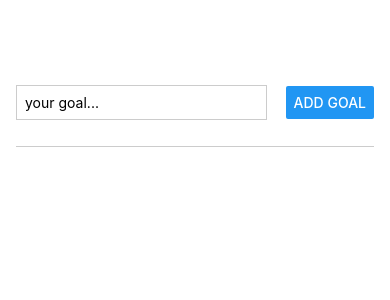
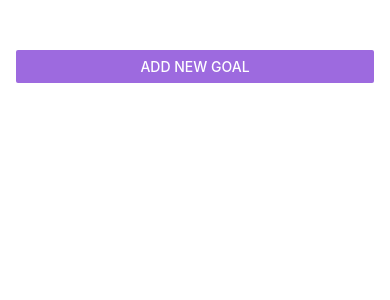
Before and after one commit to Emekaony/Goal-Tracker, a React Native app: screen / in a window 390 px wide. Shown: the top 300 px of the page. Built offline with nearby package versions, Linux system fonts and the light colour scheme.

Commit message:
Done with the basic styles

```diff
--- a/App.jsx
+++ b/App.jsx
@@ -1,11 +1,17 @@
 import { useState } from "react";
-import { StyleSheet, View, FlatList } from "react-native";
+import { StyleSheet, View, FlatList, Button } from "react-native";
+import { StatusBar } from "expo-status-bar";
 
 import GoalItem from "./components/GoalItem";
 import GoalInput from "./components/GoalInput";
 
 export default function App() {
+  const [modalIsVisible, setModalIsVisible] = useState(false);
   const [courseGoals, setCourseGoals] = useState([]);
+
+  const startAddGoalHandler = () => {
+    setModalIsVisible(true);
+  };
 
   const addGoalHandler = (goalText) => {
     // the recommended way of updating state when the new state depends on the old state
@@ -15,6 +21,7 @@ export default function App() {
       // switched this from key to ID so I can make use of the KeyExtractor function
       { text: goalText, id: Math.random().toString() },
     ]);
+    endAddGoalHandler();
   };
 
   const deleteGoalHandler = (id) => {
@@ -25,9 +32,24 @@ export default function App() {
     });
   };
 
+  const endAddGoalHandler = () => {
+    setModalIsVisible(false);
+  };
+
   return (
+    <>
+      <StatusBar style="light" />
       <View style={styles.container}>
-      <GoalInput buttonPressHandler={addGoalHandler} />
+        <Button
+          title="Add new goal"
+          color="#9D6ADF"
+          onPress={startAddGoalHandler}
+        />
+        <GoalInput
+          buttonPressHandler={addGoalHandler}
+          visible={modalIsVisible}
+          onCancel={endAddGoalHandler}
+        />
         <View style={styles.goalsContainer}>
           <FlatList
             // every object in here has a key property, FlatList automatically looks for that and uses that Key
@@ -48,6 +70,7 @@ export default function App() {
           />
         </View>
       </View>
+    </>
   );
 }
 
--- a/app.json
+++ b/app.json
@@ -11,6 +11,7 @@
       "resizeMode": "contain",
       "backgroundColor": "#ffffff"
     },
+    "backgroundColor": "#1e085a",
     "updates": {
       "fallbackToCacheTimeout": 0
     },
--- a/components/GoalInput.jsx
+++ b/components/GoalInput.jsx
@@ -1,7 +1,14 @@
 import { useState } from "react";
-import { View, Button, StyleSheet, TextInput } from "react-native";
+import {
+  View,
+  Button,
+  StyleSheet,
+  TextInput,
+  Modal,
+  Image,
+} from "react-native";
 
-const GoalInput = ({ buttonPressHandler }) => {
+const GoalInput = ({ buttonPressHandler, visible, onCancel }) => {
   const [goalText, setGoalText] = useState("");
 
   const goalInputHandler = (enteredText) => {
@@ -16,9 +23,17 @@ const GoalInput = ({ buttonPressHandler }) => {
   };
 
   return (
+    <Modal animationType="slide" visible={visible}>
+      {/* make sure to use a nested view like you see here when styling modals */}
       <View style={styles.inputContainer}>
+        <Image
+          source={require("../assets/images/goal_image.png")}
+          style={styles.image}
+        />
         <TextInput
           placeholder="your goal..."
+          placeholderTextColor={"white"}
+          pl
           style={styles.textInput}
           // target action pair. Pass a pointer to the function
           onChangeText={goalInputHandler}
@@ -28,30 +43,51 @@ const GoalInput = ({ buttonPressHandler }) => {
           autoCorrect="off"
           autoComplete="off"
         />
-      {/* buttons do not have a style prop */}
-      <Button title="add goal" onPress={addGoalHandler} />
+        <View style={styles.buttonContainer}>
+          <View style={styles.button}>
+            <Button title="Cancel" onPress={onCancel} color="#f31282" />
           </View>
+          <View style={styles.button}>
+            <Button title="Add Goal" onPress={addGoalHandler} color="white" />
+          </View>
+        </View>
+      </View>
+    </Modal>
   );
 };
 
 const styles = StyleSheet.create({
   inputContainer: {
     flex: 1,
-    flexDirection: "row",
-    justifyContent: "space-between",
+    justifyContent: "center",
     alignItems: "center",
-    marginTop: 10,
-    margingBottom: 20,
-    borderBottomWidth: 1,
-    borderBottomColor: "#cccccc",
+    padding: 16,
+    backgroundColor: "#311b6b",
+  },
+  image: {
+    width: 100,
+    height: 100,
+    margin: 20,
   },
   textInput: {
     borderWidth: 1,
-    borderColor: "#cccccc",
-    // take up 80% of the available width
-    width: "70%",
-    marginRight: 8,
+    width: "100%",
     padding: 8,
+    borderColor: "#C0B9CA",
+    backgroundColor: "#C0B9CA",
+    color: "#120438",
+    borderRadius: 6,
+    padding: 16,
+  },
+  buttonContainer: {
+    flexDirection: "row",
+    marginTop: 10,
+  },
+  button: {
+    width: "30%",
+    marginHorizontal: 8,
+    backgroundColor: "#5e0acc",
+    borderRadius: 5,
   },
 });
 
--- a/components/GoalItem.jsx
+++ b/components/GoalItem.jsx
@@ -5,13 +5,20 @@ import { getCurrentTime } from "../utils/timeUtils";
 // forgot that props show up as the first argument;
 const GoalItem = (props) => {
   return (
-    // look into the bind and how it solved the problem of passing ID thorugh props
-    <Pressable onPress={props.onDeleteItem.bind(this, props.id)}>
-      <View style={styles.goalContainer}>
+    <View>
+      <Pressable
+        style={({ pressed }) => {
+          return pressed
+            ? { ...styles.goalContainer, ...styles.pressedItem }
+            : { ...styles.goalContainer };
+        }}
+        // look into the bind and how it solved the problem of passing ID thorugh props
+        onPress={props.onDeleteItem.bind(this, props.id)}
+      >
         <Text style={styles.goalText}>{props.text}</Text>
         <Text style={styles.goalText}>{getCurrentTime()}</Text>
-      </View>
-    </Pressable>
+      </Pressable>
+    </View>
   );
 };
 
@@ -20,17 +27,20 @@ const styles = StyleSheet.create({
     flexDirection: "row",
     alignItems: "center",
     justifyContent: "space-between",
-    paddingHorizontal: 5,
     width: "100%",
     borderWidth: 1,
     borderRadius: 7,
-    backgroundColor: "#9C1E98",
-    borderColor: "#9C1E98",
-    marginBottom: 6,
+    backgroundColor: "#5e0acc",
+    borderColor: "#5e0acc",
     height: 40,
+    marginBottom: 8,
+  },
+  pressedItem: {
+    opacity: 0.8,
   },
   goalText: {
     color: "#ffffff",
+    padding: 8,
   },
 });
 
```
Also changed, not shown: assets/images/goal_image.png (added). Lines whose indentation alone changed are shown as unchanged.
